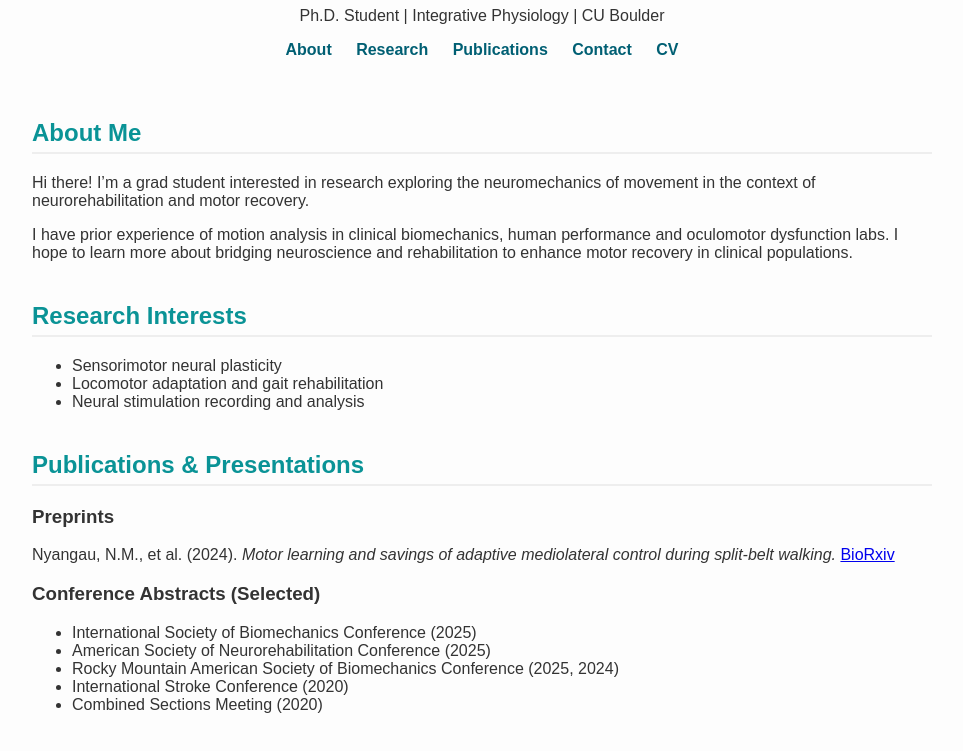
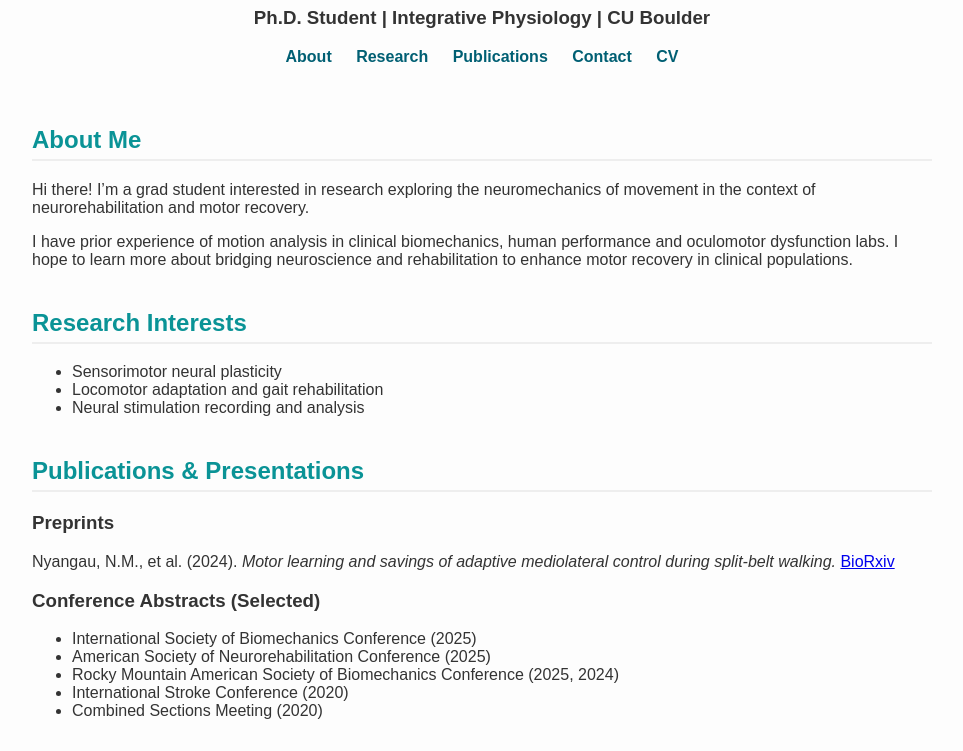
Before and after one commit to norxluc/aboutNMN.github.io, a plain HTML site: page index.html in a window 1280 px wide. Shown: the part 113-864 px from the top of the page, without its empty margins (158-1121 px from the left). Drawn offline with Linux system fonts and the light colour scheme.

Commit message:
Update index.html

```diff
--- a/index.html
+++ b/index.html
@@ -11,7 +11,7 @@
   <div class="container">
     <header>
       <h1>Norah Nyangau</h1>
-      <p>Ph.D. Student | Integrative Physiology | CU Boulder</p>
+       <h3><p>Ph.D. Student | Integrative Physiology | CU Boulder</p> </h3>
       <nav>
         <a href="#about">About</a>
         <a href="#research">Research</a>
```
